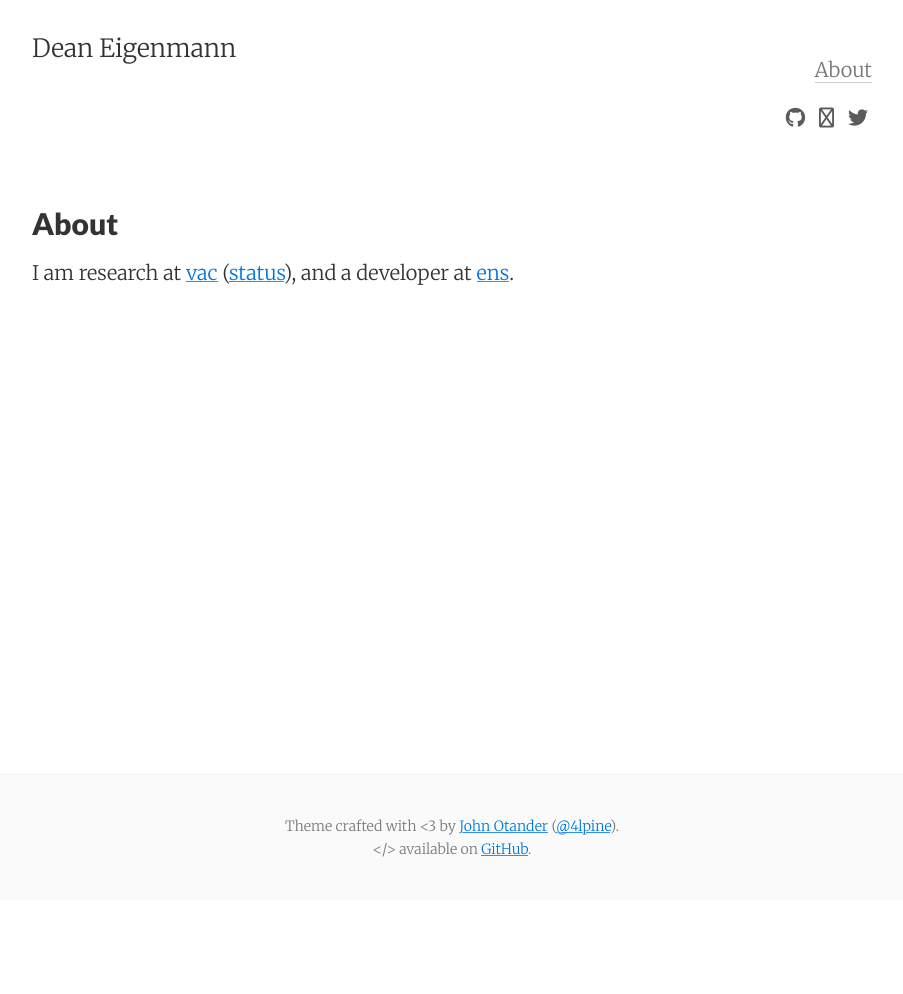
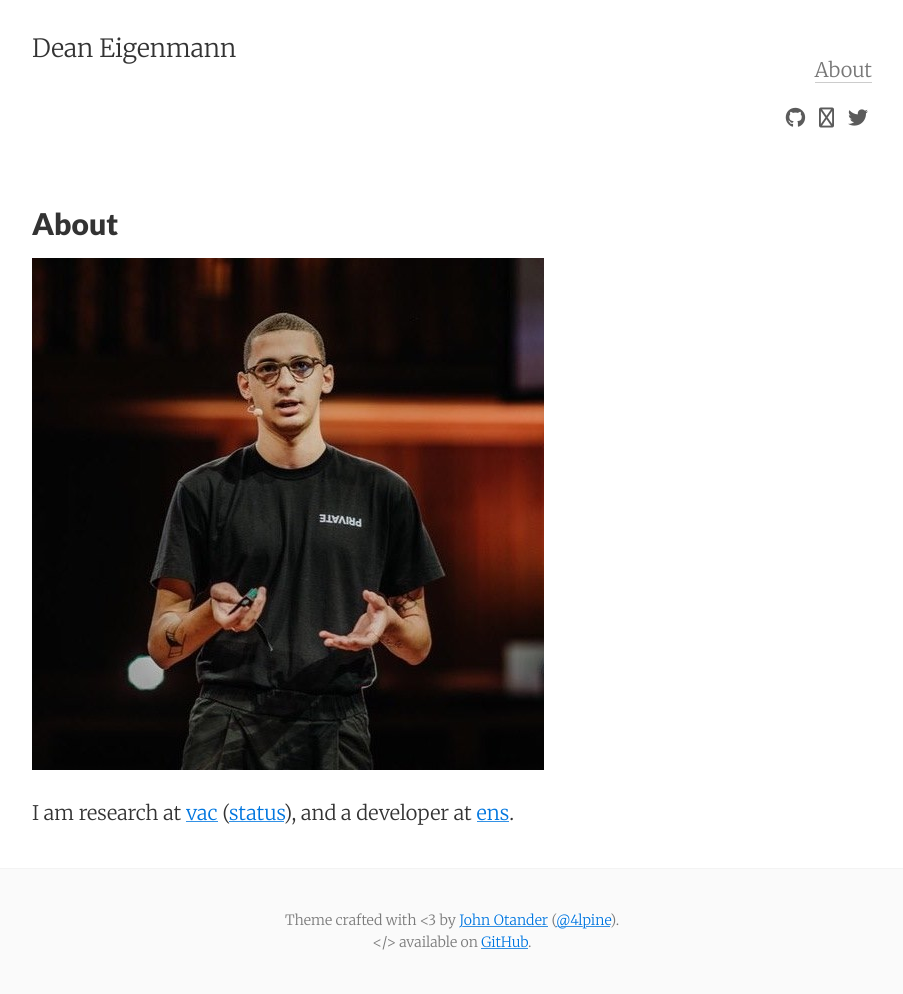
Before and after one commit to decanus/dean.eigenmann.me, a Jekyll site: the page built from about.md, in a window 1280 px wide. Shown: the whole page, without its empty margins (188-1091 px from the left). Built offline with Jekyll 4.4.1, drawn with Linux system fonts in a browser that asks for light colours; nearby versions of some CDN libraries; before the commit the page ends 900 px from its top, so only the background shows below that.

Commit message:
Update about.md

```diff
--- a/about.md
+++ b/about.md
@@ -5,4 +5,6 @@ permalink: /about/
 tags: about
 ---
 
+  <img src="{{ site.baseurl }}/images/me.jpeg" alt="Dean Eigenmann" class="avatar" />
+
 I am research at [vac](https://vac.dev/) ([status](https://status.im)), and a developer at [ens](https://ens.domains).
```
